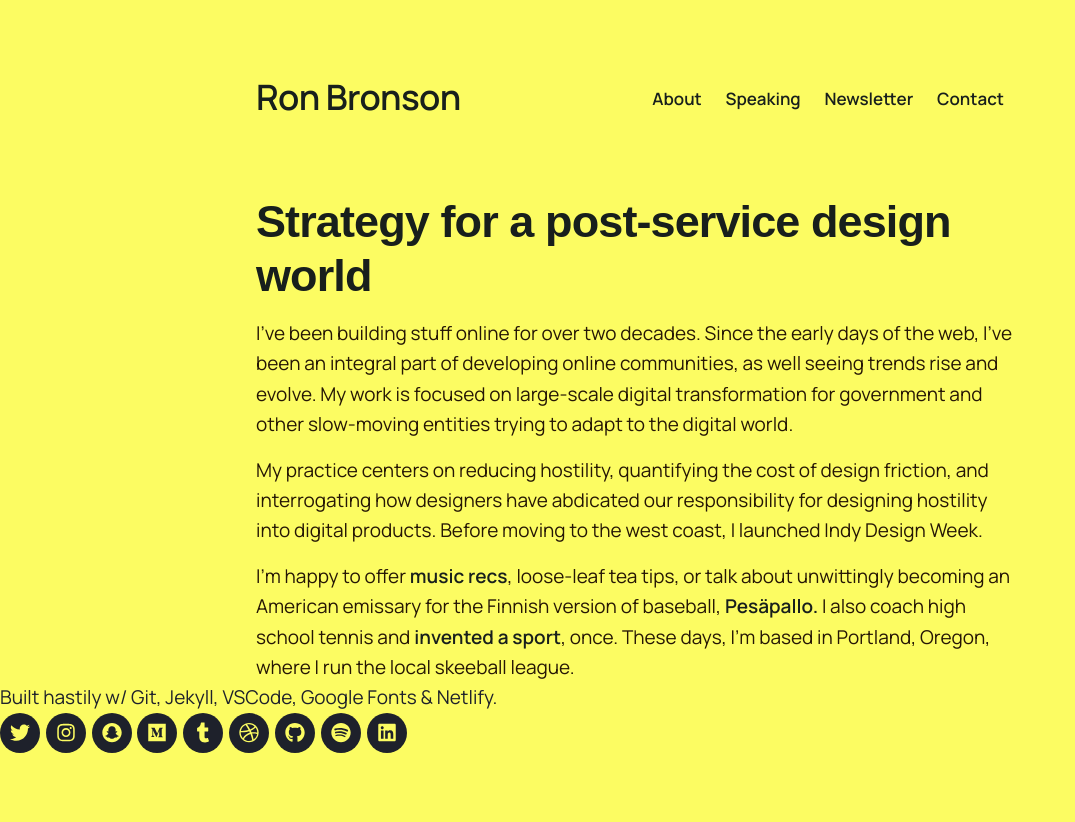
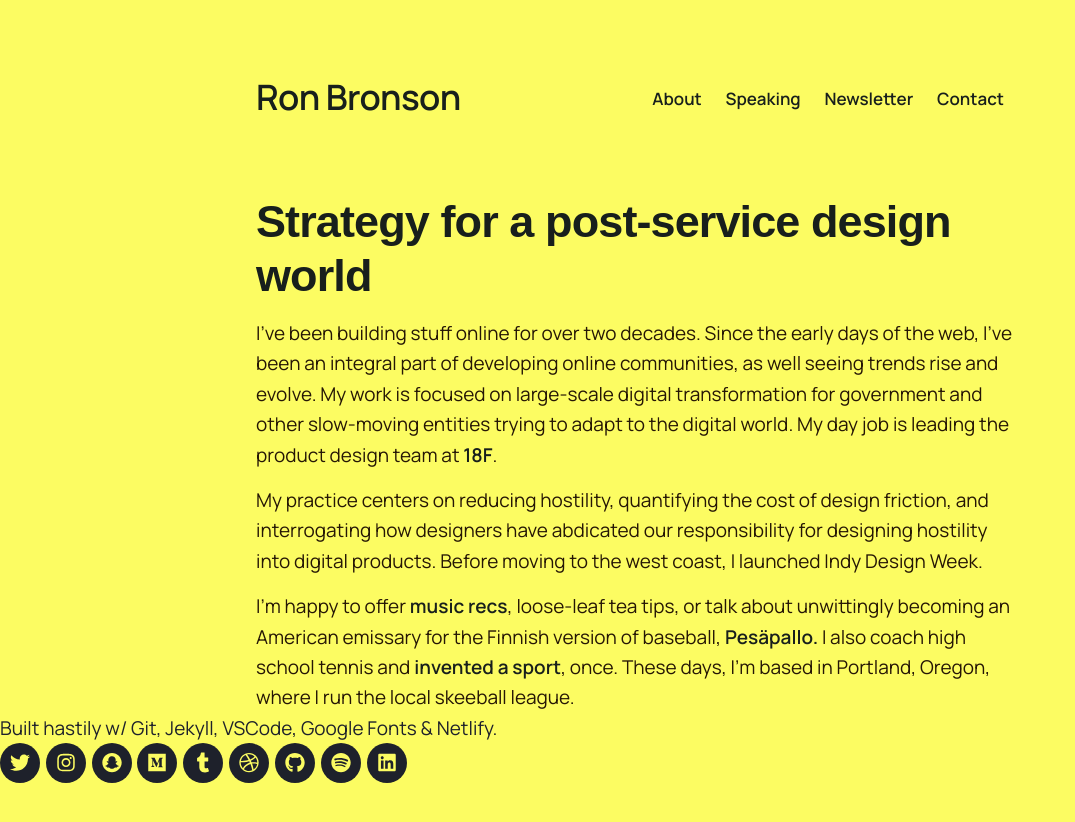
Before and after one commit to quarterback/2020-home, a Jekyll site: the page built from index.html, in a window 1280 px wide. Shown: the top 822 px of the page, without its empty margins (0-1075 px from the left). Built offline with Jekyll 4.4.1, drawn with Linux system fonts in a browser that asks for light colours; nearby versions of some CDN libraries; some web fonts are replaced.

Commit message:
Update index.html

```diff
--- a/index.html
+++ b/index.html
@@ -10,7 +10,7 @@
 	<div class="wrap">
 
 		<h1>Strategy for a post-service design world</h1>
-		<p>I've been building stuff online for over two decades. Since the early days of the web, I've been an integral part of developing online communities, as well seeing trends rise and evolve. My work is focused on large-scale digital transformation for government and other slow-moving entities trying to adapt to the digital world.  </p>
+		<p>I've been building stuff online for over two decades. Since the early days of the web, I've been an integral part of developing online communities, as well seeing trends rise and evolve. My work is focused on large-scale digital transformation for government and other slow-moving entities trying to adapt to the digital world. My day job is leading the product design team at <a href="https://18f.gsa.gov/">18F</a>.</p>
 
 	 <p>My practice centers on reducing hostility, quantifying the cost of design friction, and interrogating how designers have abdicated our responsibility for designing hostility into digital products. Before moving to the west coast, I launched Indy Design Week.</p>
 
```
